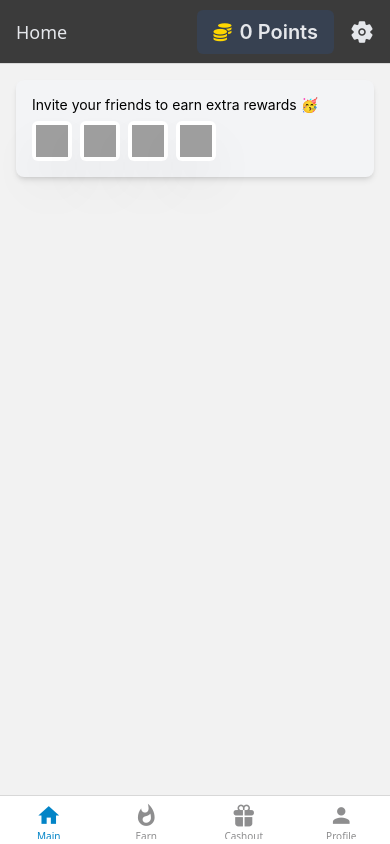
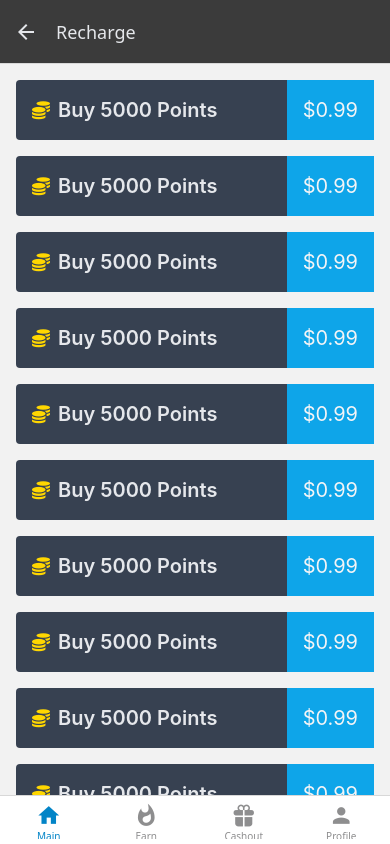
Before and after one commit to ebnazmul/rewardlab-app, a React Native app: screen /Recharge in a window 390 px wide. Built offline with nearby package versions, Linux system fonts and the light colour scheme; grey boxes are pictures that could not be loaded.

Commit message:
recharge page

```diff
--- a/components/Profile/ProfileOption.js
+++ b/components/Profile/ProfileOption.js
@@ -4,7 +4,7 @@ import Colors from "../../configs/Colors";
 
 const ProfileOption = ({ icon, text }) => {
     return (
-        <Pressable android_ripple={{ color: Colors.gray50 }} className="flex-row items-center px-4 py-6 gap-4">
+        <Pressable android_ripple={{ color: Colors.gray50 }} className="flex-row items-center px-4 py-6 gap-4 border-b border-gray-200">
             <View className="w-10"><Ionicons name={icon} size={24} color={Colors.secondary} /></View>
             <Text className="text-xl">{text}</Text>
         </Pressable>
--- /dev/null
+++ b/components/Recharge/RechargeItem.js
@@ -0,0 +1,19 @@
+import { Text, View, Pressable } from "react-native";
+import { FontAwesome5 } from '@expo/vector-icons';
+import Colors from "../../configs/Colors";
+
+const RechargeItem = () => {
+    return (
+        <View className="flex-row bg-gray-700 rounded">
+                <Pressable className='flex-row items-center gap-2 px-4 py-4 rounded flex-1' onPress={() => navigation.navigate("Recharge")} android_ripple={{ color: Colors.gray50 }}>
+                    <FontAwesome5 name="coins" size={18} color={"gold"} />
+                    <Text className="text-xl text-gray-200 font-semibold">Buy 5000 Points</Text>
+                </Pressable>
+                <View className="justify-center bg-sky-500 px-4 py-2">
+                    <Text className="text-xl text-gray-100">$0.99</Text>
+                </View>
+            </View>
+    );
+}
+
+export default RechargeItem;
--- a/navigation/Navigation.js
+++ b/navigation/Navigation.js
@@ -9,6 +9,7 @@ import HeaderButton from "../utils/HeaderButton";
 import Settings from "../screens/Settings";
 import Profile from "../screens/Profile";
 import Cashout from "../screens/Cashout";
+import Recharge from "../screens/Recharge";
 
 const Stack = createStackNavigator()
 const Tab = createBottomTabNavigator()
@@ -33,6 +34,10 @@ const StackNavigator = () => {
                 animation: "slide_from_right",
 
             }} name="Settings" component={Settings} />
+            <Stack.Screen options={{
+                animation: "slide_from_right",
+
+            }} name="Recharge" component={Recharge} />
         </Stack.Navigator>
     )
 }
--- a/screens/Cashout.js
+++ b/screens/Cashout.js
@@ -5,19 +5,11 @@ const Cashout = () => {
         <View className="flex-row mx-4 my-8 gap-1">
             <View className="flex-1 bg-gray-100 rounded-xl p-4 shadow-xl">
                 <View className="h-40 bg-sky-400/50 rounded-xl" />
-                <View>
+                <View className="mt-1">
                     <Text className="text-center text-lg font-semibold">Virtual Visa</Text>
                     <Text className="text-center">Starting from $1</Text>
                 </View>
             </View>
-            <View className="flex-1 bg-gray-100 rounded-xl p-4">
-                <View className="h-40 bg-sky-400/50 rounded-xl" />
-                <View>
-                    <Text className="text-center text-lg font-semibold">Virtual Visa</Text>
-                    <Text className="text-center">Starting from $1</Text>
-                </View>
-            </View>
-
         </View>
     );
 }
--- /dev/null
+++ b/screens/Recharge.js
@@ -0,0 +1,21 @@
+import { View } from "react-native";
+import RechargeItem from "../components/Recharge/RechargeItem";
+
+const Recharge = () => {
+    return (
+        <View className="mt-4 mx-4 rounded gap-4">
+            <RechargeItem />
+            <RechargeItem />
+            <RechargeItem />
+            <RechargeItem />
+            <RechargeItem />
+            <RechargeItem />
+            <RechargeItem />
+            <RechargeItem />
+            <RechargeItem />
+            <RechargeItem />
+        </View>
+    );
+}
+
+export default Recharge;
--- a/utils/HeaderButton.js
+++ b/utils/HeaderButton.js
@@ -6,7 +6,7 @@ const HeaderButton = ({ navigation }) => {
 
     return (<>
     <View className="rounded-md overflow-hidden">
-        <Pressable className='bg-gray-700 flex-row items-center gap-2 px-4 py-2' onPress={() => navigation.navigate("Settings")} android_ripple={{ color: Colors.gray50 }}>
+        <Pressable className='bg-gray-700 flex-row items-center gap-2 px-4 py-2' onPress={() => navigation.navigate("Recharge")} android_ripple={{ color: Colors.gray50 }}>
             <FontAwesome5 name="coins" size={18} color={"gold"} />
             <Text className="text-xl text-gray-200 font-semibold">0 Points</Text>
         </Pressable>
```
